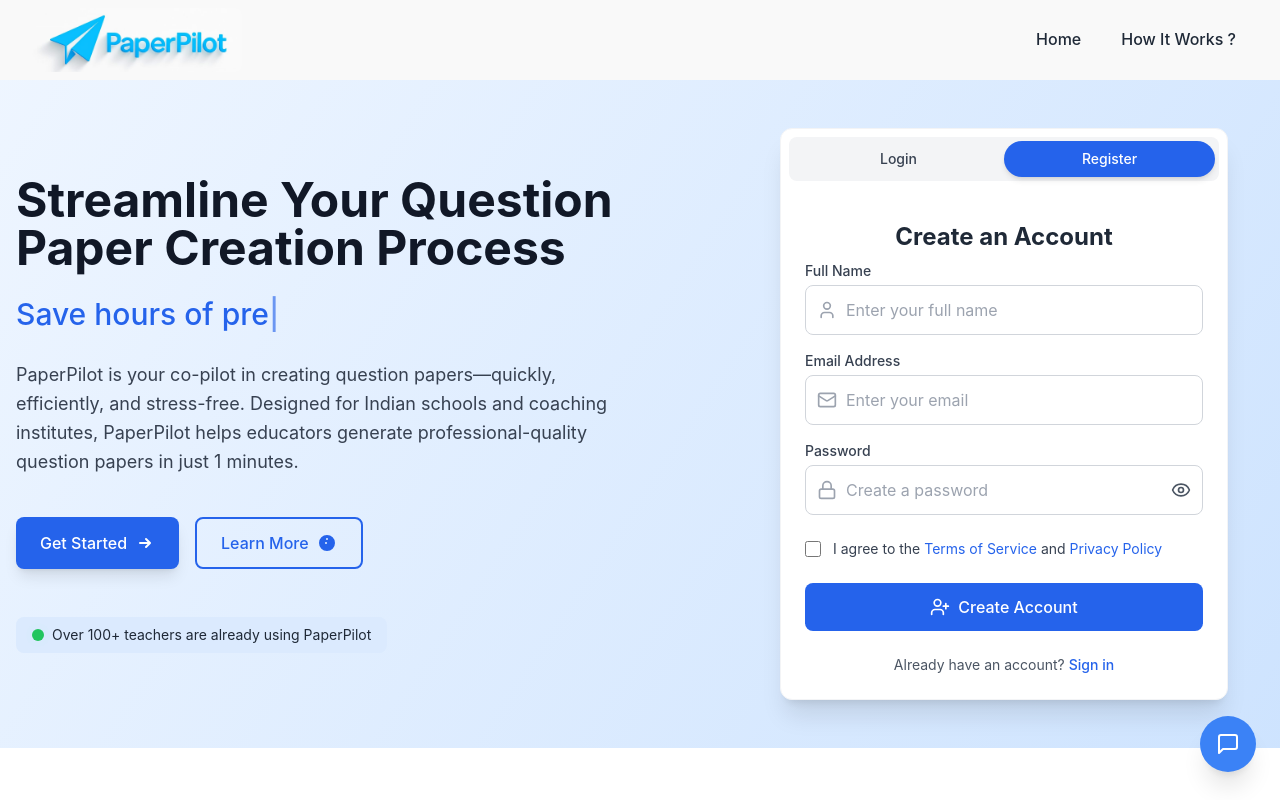
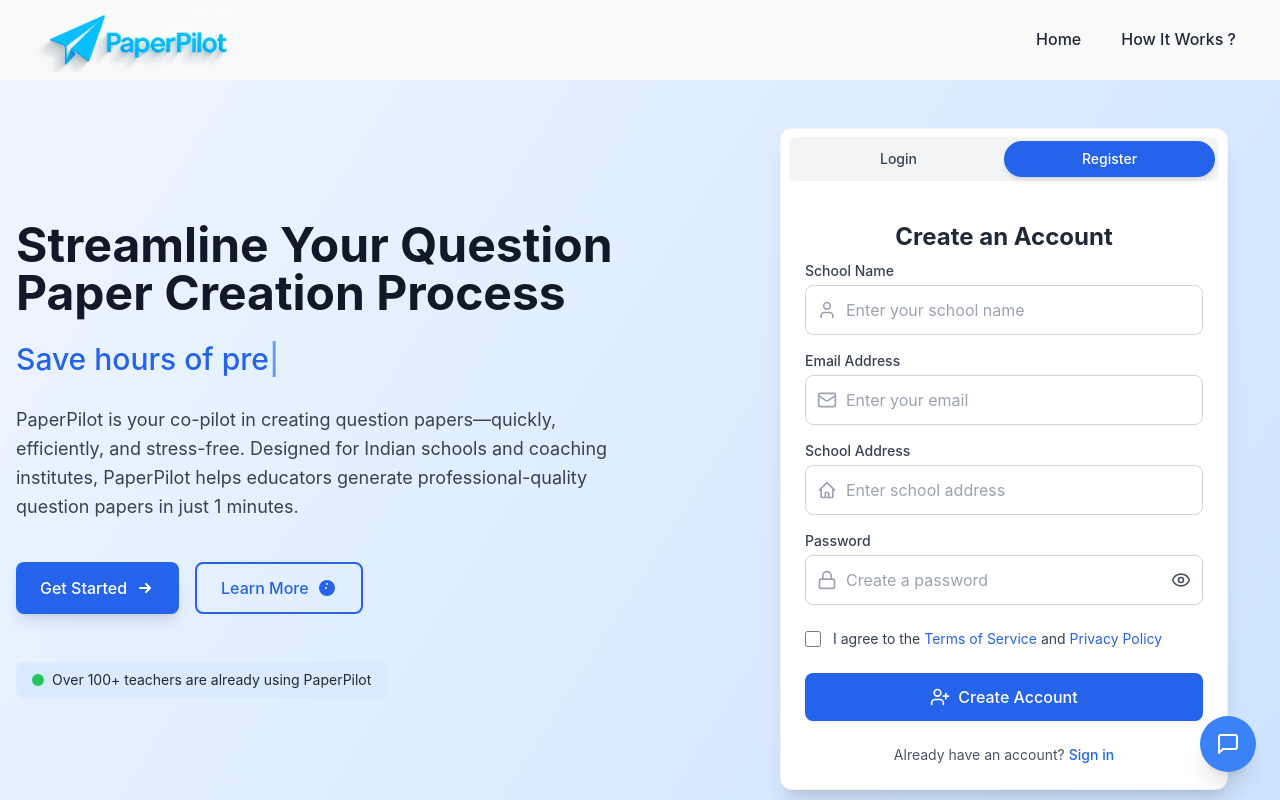
Before and after one commit to Kanyaraasi/paper-pilot-web-app, a Next.js app: page / in a window 1280 px wide. Both pictures are taken after a click on the button "Register". Shown: the top 800 px of the page. Built offline with nearby package versions, Linux system fonts and the light colour scheme.

Commit message:
login register

```diff
--- a/package.json
+++ b/package.json
@@ -4,13 +4,13 @@
   "private": true,
   "scripts": {
     "dev": "next dev",
-
     "build": "next build",
     "start": "next start",
     "lint": "next lint"
   },
   "dependencies": {
     "@shadcn/ui": "^0.0.4",
+    "axios": "^1.9.0",
     "framer-motion": "^12.7.2",
     "lucide-react": "^0.475.0",
     "next": "15.1.7",
--- a/src/app/Components/login/AuthForms.jsx
+++ b/src/app/Components/login/AuthForms.jsx
@@ -1,18 +1,18 @@
 import React, { useState, useEffect } from 'react';
 import { Eye, EyeOff, User, Lock, UserPlus, Mail, User as UserIcon } from 'lucide-react';
-
+import axios from 'axios'
 function AuthForms() {
   const [loginData, setLoginData] = useState({
-    username: "",
+    schoolName: "",
     password: "",
   });
 
   const [registerData, setRegisterData] = useState({
-    fullName: "",
+    schoolName: "",
     email: "",
-    newUsername: "",
-    newPassword: "",
+    password: "",
     confirmPassword: "",
+    address: "",
   });
 
   const [error, setError] = useState("");
@@ -21,7 +21,7 @@
   const [hideRegisterPass, setHideRegisterPass] = useState(true);
   const [hideConfirmPass, setHideConfirmPass] = useState(true);
   const [isRegisterForm, setIsRegisterForm] = useState(false);
-
+  const [isLoading, setIsLoading] = useState(false);
   // Success message auto-hide effect
   useEffect(() => {
     if (success) {
@@ -42,42 +42,90 @@
     }
   }, [error]);
 
-  const handleLogin = (e) => {
+  const handleLogin = async (e) => {
     e.preventDefault();
-    if (loginData.username === "admin123" && loginData.password === "admin123") {
-      window.location.href = "/GradeSelector";
-    } else {
-      setError("Invalid username or password!");
+    setIsLoading(true);
+
+    try {
+      const response = await axios.post(
+        'https://paper-pilot-backend.onrender.com/auth/v1/login',
+        {
+          schoolName: loginData.schoolName,
+          password: loginData.password,
+        },
+        {
+          headers: {
+            'Content-Type': 'application/json',
+          }
+        }
+      );
+
+      // Store the token from the response
+      localStorage.setItem('token', response.data.token);
+
+      setSuccess("Login successful!");
+
+      // Redirect to dashboard after successful login
+      setTimeout(() => {
+        window.location.href = "/dashboard";
+      }, 1000);
+
+    } catch (err) {
+      console.error('Login error details:', err);
+      // Get the error message from the response if available
+      const errorMsg = err.response?.data?.message || err.message || 'Login failed. Please try again.';
+      setError(errorMsg);
+    } finally {
+      setIsLoading(false);
     }
   };
 
-  const handleRegister = (e) => {
+
+  const handleRegister = async (e) => {
     e.preventDefault();
 
     // Basic validation
-    if (registerData.newPassword !== registerData.confirmPassword) {
-      setError("Passwords do not match!");
-      return;
-    }
+    // if (registerData.password !== registerData.confirmPassword) {
+    //   setError("Passwords do not match!");
+    //   return;
+    // }
 
-    if (registerData.newPassword.length < 6) {
+    if (registerData.password.length < 6) {
       setError("Password must be at least 6 characters!");
       return;
     }
 
-    // Simulate successful registration
+    setIsLoading(true);
+
+    try {
+      const response = await axios.post(
+        'https://paper-pilot-backend.onrender.com/auth/v1/register-school',
+        {
+          schoolName: registerData.schoolName,
+          email: registerData.email,
+          password: registerData.password,
+          address: registerData.address,
+        },
+        {
+          headers: {
+            'Content-Type': 'application/json',
+          }
+        }
+      );
+      console.log('resposnsee', response)
       setSuccess("Registration successful! You can now login.");
-    setIsRegisterForm(false);
+      // Rest of the success handling...
 
-    // Reset register form
-    setRegisterData({
-      fullName: "",
-      email: "",
-      newUsername: "",
-      newPassword: "",
-      confirmPassword: "",
-    });
+    } catch (err) {
+      console.error('Registration error details:', err);
+      // Get the error message from the response if available
+      const errorMsg = err.response?.data?.message || err.message || 'Registration failed. Please try again.';
+      setError(errorMsg);
+    } finally {
+      setIsLoading(false);
+    }
   };
+
 
   const togglePasswordVisibility = (field) => {
     if (field === 'login') {
@@ -151,20 +199,20 @@
         <form onSubmit={handleLogin} className="space-y-5">
         <div className="space-y-1">
     <label
-              htmlFor="username"
+      htmlFor="schoolName"
       className="block text-sm font-medium text-gray-700"
     >
-              Username
+      School Name
     </label>
     <div className="relative">
       <div className="absolute inset-y-0 left-0 pl-3 flex items-center pointer-events-none">
         <User className="h-5 w-5 text-gray-400" />
       </div>
       <input
-                id="username"
+        id="schoolName"
         type="text"
-                placeholder="Enter your username"
-                value={loginData.username}
+        placeholder="Enter your school name"
+        value={loginData.schoolName}
         onChange={handleLoginInputChange}
         required
         className="w-full pl-10 p-3 border border-gray-300 rounded-lg text-gray-800 focus:outline-none focus:ring-2 focus:ring-blue-500 focus:border-transparent transition-all duration-300"
@@ -262,20 +310,20 @@
           {/* Full Name Field */}
           <div className="space-y-1">
     <label
-              htmlFor="fullName"
+      htmlFor="schoolName"
       className="block text-sm font-medium text-gray-700"
     >
-              Full Name
+      School Name
     </label>
     <div className="relative">
       <div className="absolute inset-y-0 left-0 pl-3 flex items-center pointer-events-none">
         <UserIcon className="h-5 w-5 text-gray-400" />
       </div>
       <input
-                id="fullName"
+        id="schoolName"
         type="text"
-                placeholder="Enter your full name"
-                value={registerData.fullName}
+        placeholder="Enter your school name"
+        value={registerData.schoolName}
         onChange={handleRegisterInputChange}
         required
         className="w-full pl-10 p-3 border border-gray-300 rounded-lg text-gray-800 focus:outline-none focus:ring-2 focus:ring-blue-500 focus:border-transparent transition-all duration-300"
@@ -307,12 +355,37 @@
             </div>
           </div>
 
+          <div className="space-y-1">
+    <label
+      htmlFor="address"
+      className="block text-sm font-medium text-gray-700"
+    >
+      School Address
+    </label>
+    <div className="relative">
+      <div className="absolute inset-y-0 left-0 pl-3 flex items-center pointer-events-none">
+        <svg xmlns="http://www.w3.org/2000/svg" className="h-5 w-5 text-gray-400" fill="none" viewBox="0 0 24 24" stroke="currentColor">
+          <path strokeLinecap="round" strokeLinejoin="round" strokeWidth={2} d="M3 12l2-2m0 0l7-7 7 7M5 10v10a1 1 0 001 1h3m10-11l2 2m-2-2v10a1 1 0 01-1 1h-3m-6 0a1 1 0 001-1v-4a1 1 0 011-1h2a1 1 0 011 1v4a1 1 0 001 1m-6 0h6" />
+        </svg>
+      </div>
+      <input
+        id="address"
+        type="text"
+        placeholder="Enter school address"
+        value={registerData.address}
+        onChange={handleRegisterInputChange}
+        required
+        className="w-full pl-10 p-3 border border-gray-300 rounded-lg text-gray-800 focus:outline-none focus:ring-2 focus:ring-blue-500 focus:border-transparent transition-all duration-300"
+      />
+    </div>
+  </div>
+
           {/* Username Field - Added this field which was missing */}
 
           {/* Password Field */}
           <div className="space-y-1">
             <label
-              htmlFor="newPassword"
+              htmlFor="password"
               className="block text-sm font-medium text-gray-700"
             >
               Password
@@ -322,10 +395,10 @@
                 <Lock className="h-5 w-5 text-gray-400" />
               </div>
               <input
-                id="newPassword"
+                id="password"
                 type={hideRegisterPass ? "password" : "text"}
                 placeholder="Create a password"
-                value={registerData.newPassword}
+                value={registerData.password}
                 onChange={handleRegisterInputChange}
                 required
                 className="w-full pl-10 p-3 border border-gray-300 rounded-lg text-gray-800 pr-10 focus:outline-none focus:ring-2 focus:ring-blue-500 focus:border-transparent transition-all duration-300"
```
Also changed, not shown: 1 other file (tests, documents, lock files or other folders). Lines whose indentation alone changed are shown as unchanged.
